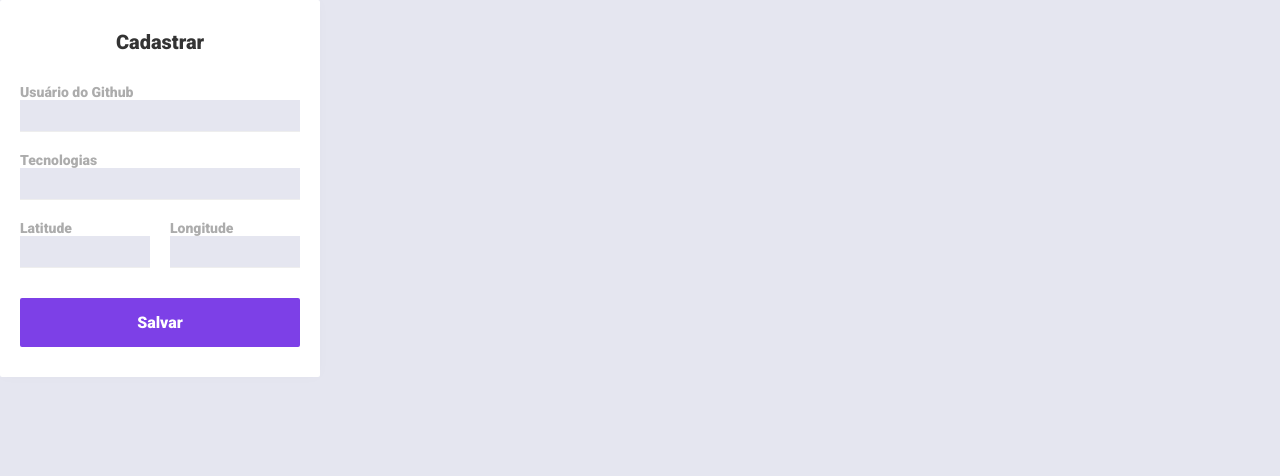
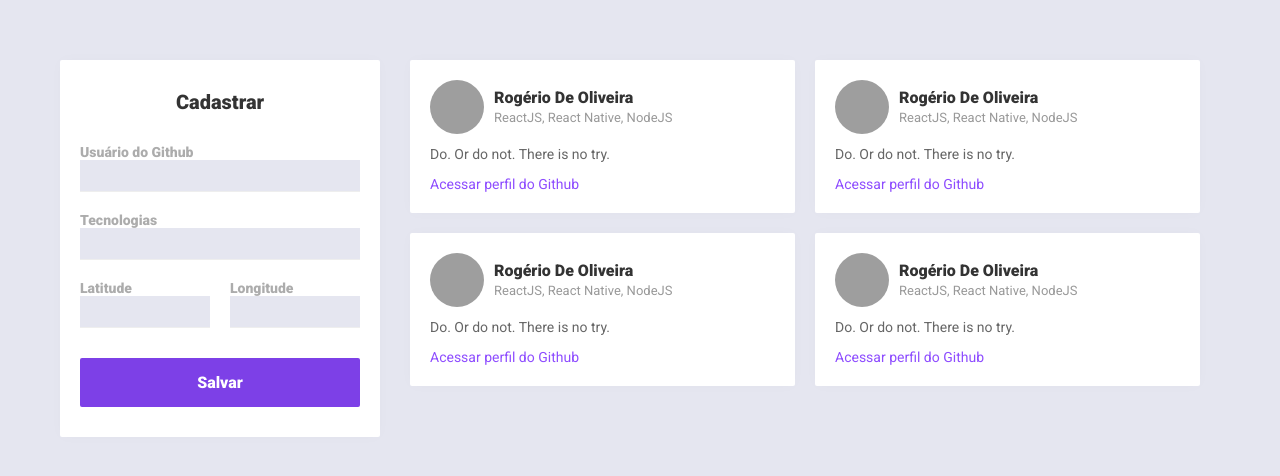
Before and after one commit to Rogerio632/omnistack10, a React (Create React App) app in the folder web/: page / in a window 1280 px wide. Shown: the top 476 px of the page. Built offline with nearby package versions, Linux system fonts and the light colour scheme; grey boxes are pictures that could not be loaded.

Commit message:
update: index page 'n ur css

```diff
--- a/web/src/pages/Main/index.js
+++ b/web/src/pages/Main/index.js
@@ -39,7 +39,53 @@ return(
   </aside>
 
   <main>
+  <ul>
+    <li className="dev-item">
+      <header>
+        <img src="https://avatars3.githubusercontent.com/u/48360931?s=460&v=4" alt="Imagem de usuário"/>
+      <div className="user-info">
+        <strong>Rogério De Oliveira</strong>
+        <span>ReactJS, React Native, NodeJS</span>
+      </div>
+      </header>
+      <p>Do. Or do not. There is no try.</p>
+      <a href="https://github.com/rogerio632">Acessar perfil do Github</a>
+    </li>
+    <li className="dev-item">
+      <header>
+        <img src="https://avatars3.githubusercontent.com/u/48360931?s=460&v=4" alt="Imagem de usuário"/>
+      <div className="user-info">
+        <strong>Rogério De Oliveira</strong>
+        <span>ReactJS, React Native, NodeJS</span>
+      </div>
+      </header>
+      <p>Do. Or do not. There is no try.</p>
+      <a href="https://github.com/rogerio632">Acessar perfil do Github</a>
+    </li>
+    <li className="dev-item">
+      <header>
+        <img src="https://avatars3.githubusercontent.com/u/48360931?s=460&v=4" alt="Imagem de usuário"/>
+      <div className="user-info">
+        <strong>Rogério De Oliveira</strong>
+        <span>ReactJS, React Native, NodeJS</span>
+      </div>
+      </header>
+      <p>Do. Or do not. There is no try.</p>
+      <a href="https://github.com/rogerio632">Acessar perfil do Github</a>
+    </li>
+    <li className="dev-item">
+      <header>
+        <img src="https://avatars3.githubusercontent.com/u/48360931?s=460&v=4" alt="Imagem de usuário"/>
+      <div className="user-info">
+        <strong>Rogério De Oliveira</strong>
+        <span>ReactJS, React Native, NodeJS</span>
+      </div>
+      </header>
+      <p>Do. Or do not. There is no try.</p>
+      <a href="https://github.com/rogerio632">Acessar perfil do Github</a>
+    </li>
 
+  </ul>
   </main>
 
   </Container>
--- a/web/src/pages/Main/styles.js
+++ b/web/src/pages/Main/styles.js
@@ -1,16 +1,36 @@
 import styled from 'styled-components';
 
 export const Container = styled.div`
-
-  #app{
     max-width: 1200px;
     margin: 0 auto;
     padding: 60px 30px;
-
     display: flex;
     flex-direction: row;
     align-items: flex-start;
+    margin-left: 30px;
+
+    @media(max-width: 1000px){
+    flex-direction: column;
+
+    main{
+      margin-left: 0 !important;
+      margin-top: 30px;
+      width: fill-available;
+      width: -webkit-fill-available;
+      width: -moz-fill-available;
     }
+    main ul{
+      grid-template-columns: 1fr !important;
+    }
+
+    aside.main-aside{
+      width: 100%;
+    }
+}
+
+    /**
+    * barra lateral de cadastro na aplicação
+    */
    aside{
   width: 320px;
   background: #fff;
@@ -53,6 +73,7 @@ aside form .input-block input {
   color: #666;
   border: 0;
   border-bottom: 1px solid #eee;
+  padding: 15px;
 }
 aside form button[type=submit]{
 width: 100%;
@@ -71,4 +92,67 @@ aside form button[type=submit]:hover{
 background: #6931ca;
 transition: background 0.5;
 }
+
+
+    /**
+    * Conteúdo principal da aplicação
+    */
+    main {
+  flex: 1;
+  margin-left: 30px;
+}
+main ul {
+  display: grid;
+  grid-template-columns: repeat(2, 1fr);
+  gap: 20px;
+  list-style: none;
+}
+li.dev-item{
+  background-color: #fff;
+  box-shadow: 0 0 14px 0 rgba(0, 0, 0, 0.02);
+  border-radius: 2px;
+  padding: 20px;
+}
+li.dev-item header{
+  display: flex;
+  flex-direction: row;
+  align-items: center;
+}
+li.dev-item header img{
+  width: 54px;
+  height: 54px;
+  border-radius: 50%;
+}
+li.dev-item header .user-info{
+  margin-left: 10px;
+}
+.user-info strong{
+  display: block;
+  font-size: 16px;
+  color: #333;
+}
+.user-info span{
+  font-size: 13px;
+  color: #999;
+  margin-top: 2px;
+}
+li.dev-item p{
+  color: #666;
+  font-size: 14px;
+  line-height: 20px;
+  margin: 10px 0;
+}
+li.dev-item a{
+  color: #8e4dff;
+  font-size: 14px;
+  text-decoration: none;
+  transition: all .5;
+}
+li.dev-item a:hover{
+  color: #5a2ea6;
+}
+
+
+
+
 `;
```
Lines whose indentation alone changed are shown as unchanged.
